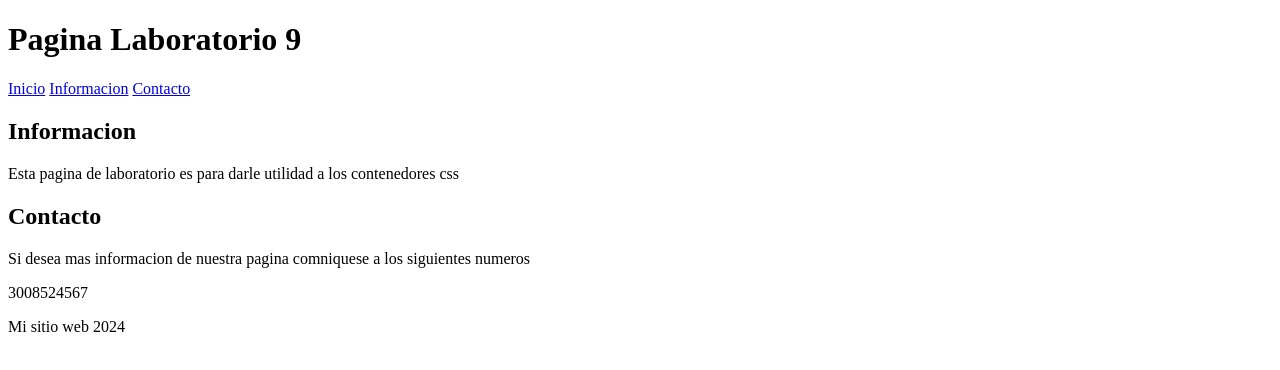
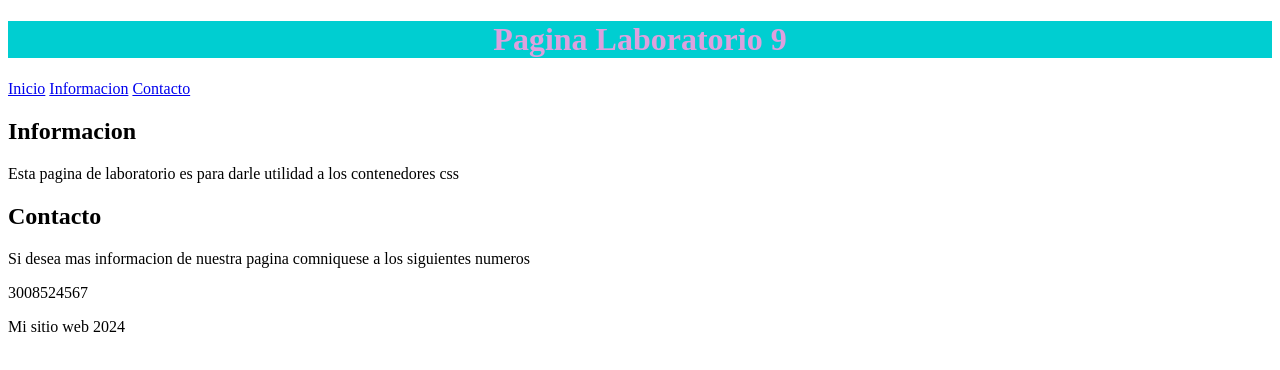
Before and after one commit to FeRo-Uni/Laboratorio9, a plain HTML site: page index.html in a window 1280 px wide. Drawn offline with Linux system fonts and the light colour scheme.

Commit message:
agreagamos etiqueta style al header

```diff
--- a/index.html
+++ b/index.html
@@ -4,6 +4,20 @@
     <meta charset="UTF-8">
     <meta name="viewport" content="width=device-width, initial-scale=1.0">
     <title>Laboratoio9</title>
+
+    <style>
+
+      header {
+        background-color: darkturquoise;
+        padding: 10 px;
+        text-align: center;
+        color: plum;
+
+      }
+
+    </style>
+
+
 </head>
 <body>
     <header>
```
